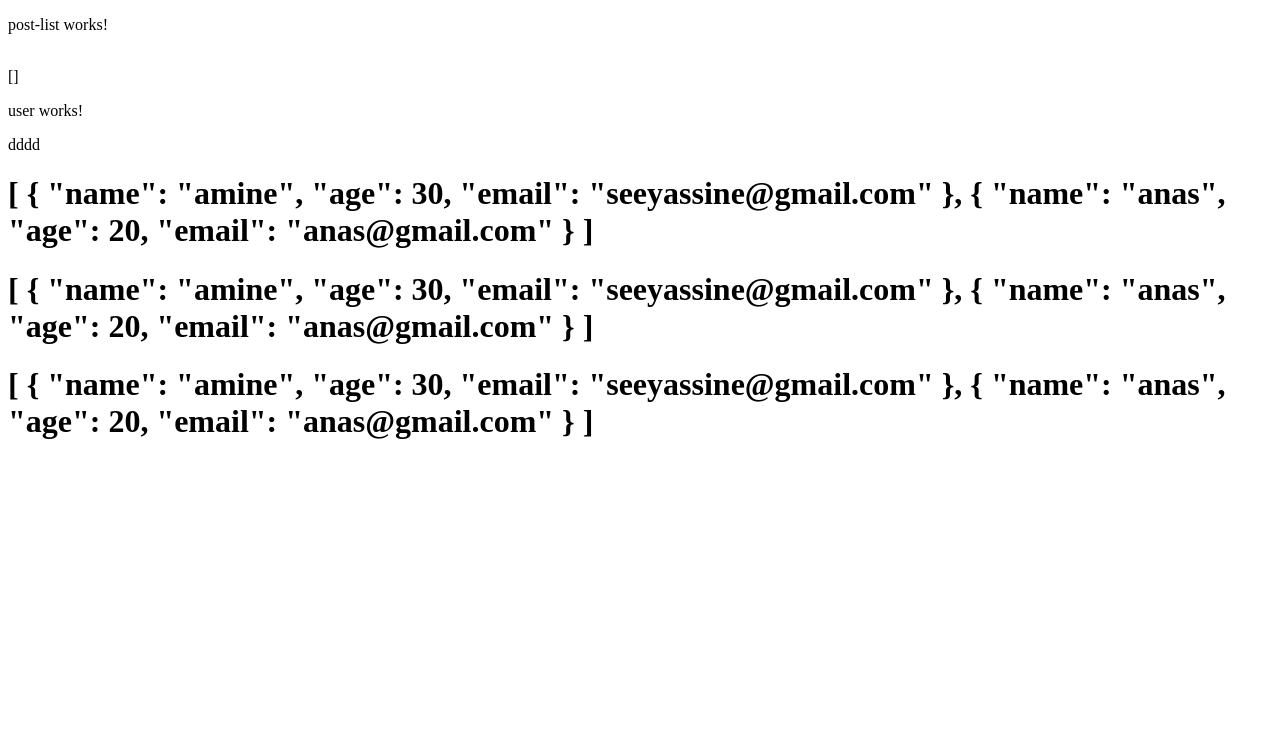
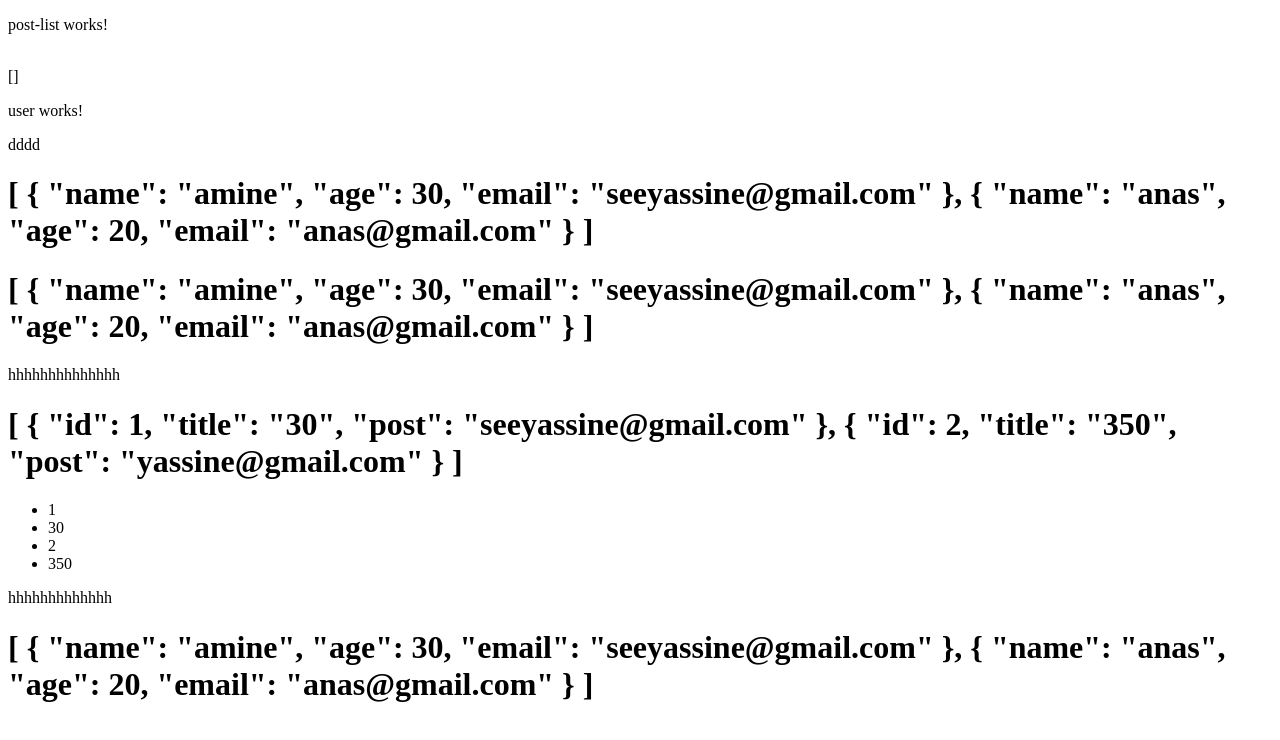
Before and after one commit to seeyassine/Angular-Learn, an Angular app: page / in a window 1280 px wide. Shown: the top 740 px of the page. Built offline with nearby package versions, Linux system fonts and the light colour scheme.

Commit message:
137- service use case 1

```diff
--- a/src/app/post-list/post-list.component.html
+++ b/src/app/post-list/post-list.component.html
@@ -8,3 +8,12 @@
     <app-user></app-user>
 
     <h1>{{userService.users | json}}</h1>
+hhhhhhhhhhhhhh
+    <h1>{{posts| json}}</h1>
+    <ul>
+        @for(post of posts; track $index){
+        <li>{{post.id}}</li>
+        <li>{{post.title}}</li>
+        }
+    </ul>
+hhhhhhhhhhhhh
--- a/src/app/post-list/post-list.component.ts
+++ b/src/app/post-list/post-list.component.ts
@@ -2,6 +2,7 @@ import { CommonModule } from '@angular/common';
 import { Component, Input } from '@angular/core';
 import { UserComponent } from '../user/user.component';
 import { UserService } from '../service/user.service';
+import { PostService } from '../service/post.service';
 
 @Component({
   selector: 'app-post-list',
@@ -13,8 +14,13 @@ import { UserService } from '../service/user.service';
 export class PostListComponent {
   @Input()  usersChil: Array<any> = [];
   userService:any;
-  constructor(private userServiceDI: UserService){
+  posts: Array<any> = []
+  constructor(private userServiceDI: UserService, private postService: PostService){
     this.userService = userServiceDI;
   //  this.userService = new UserService();
+
+  // this.posts = postService.posts;
+  this.posts = postService.getPost();
+
   }
 }
--- /dev/null
+++ b/src/app/service/post.service.ts
@@ -0,0 +1,17 @@
+import { Injectable } from '@angular/core';
+
+@Injectable({
+  providedIn: 'root'
+})
+export class PostService {
+
+  posts: Array<any> = [
+    {id:1, title: '30' , post:'seeyassine@gmail.com'},
+    {id:2, title: '350' , post:'yassine@gmail.com'},
+  ]
+  constructor() { }
+
+  getPost(){
+    return this.posts;
+  }
+}
```
Also changed, not shown: 1 other file (tests, documents, lock files or other folders).
